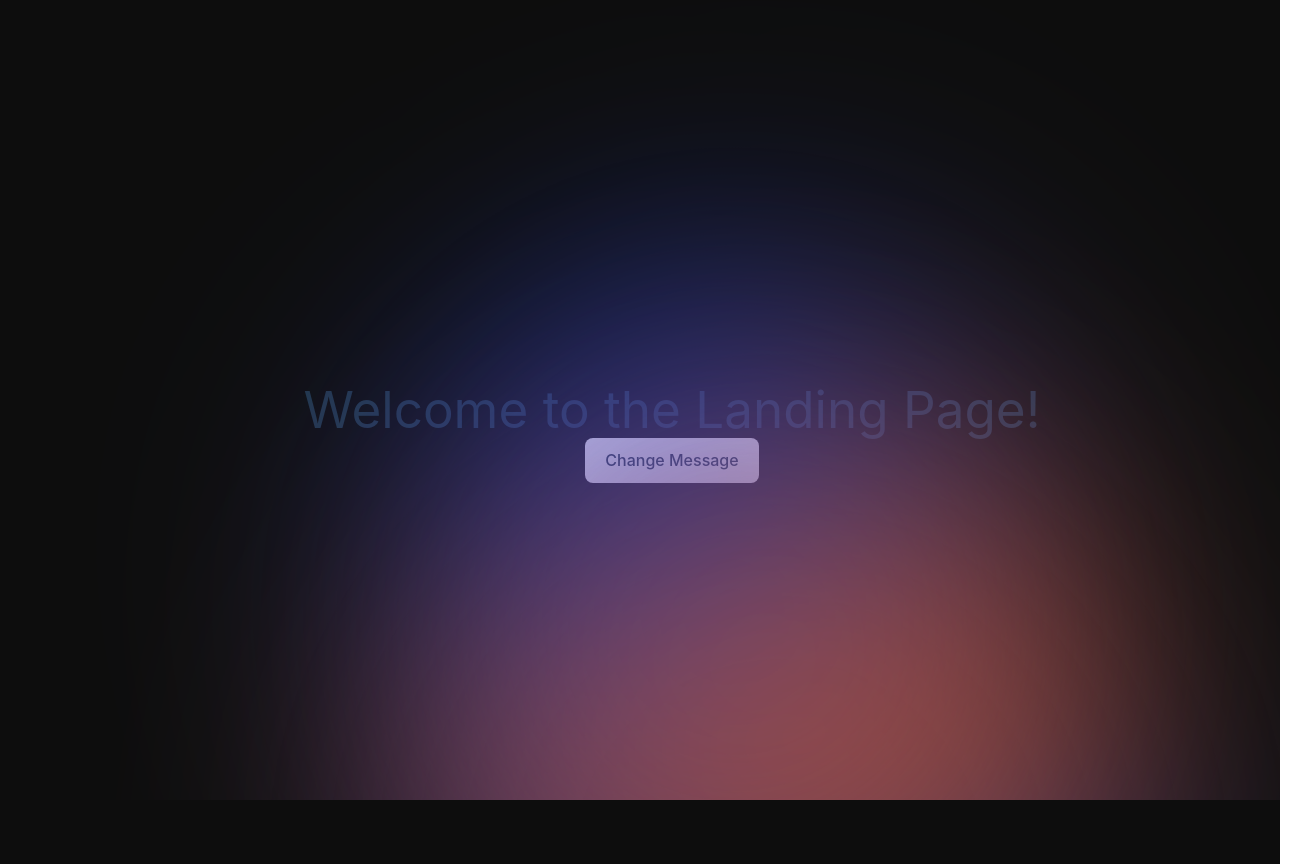
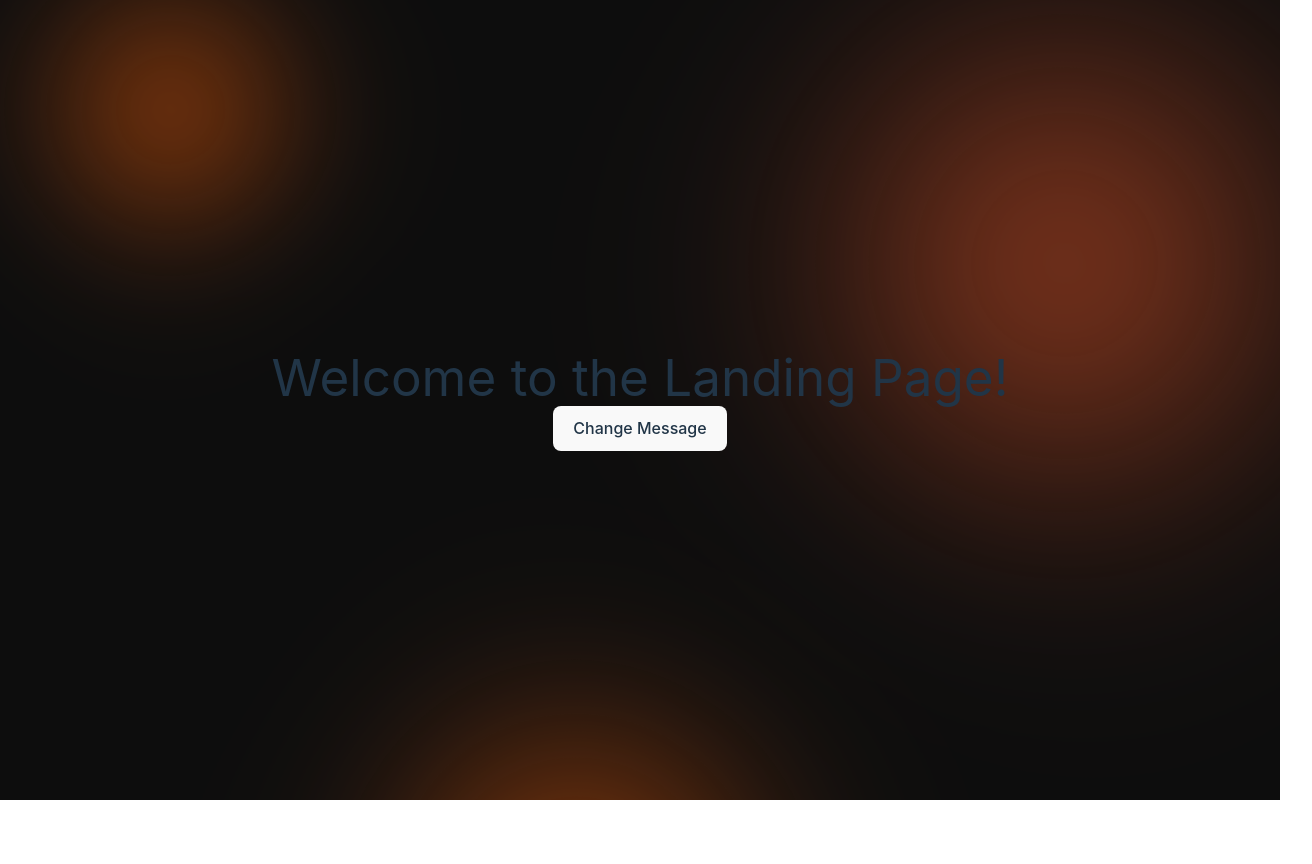
Before and after one commit to Nikhinrajkk/team-hack, a React (Vite) app: page / in a window 1280 px wide. Shown: the whole page, 1312 px wide, since content can reach past the window. After the commit the page ends 800 px from the top, so only its background shows below. Built offline with nearby package versions, Linux system fonts and the light colour scheme.

Commit message:
Update ball animations and layout positioning for improved visual effects

```diff
--- a/src/index.css
+++ b/src/index.css
@@ -119,14 +119,14 @@ body {
 
 .ball {
   --delay: 0s;
-  --size: 0.4;
-  --speed: 20s;
+  --size: 0.1;
+  --speed: 40s;
 
   aspect-ratio: 1;
-  width: calc(150% * var(--size));
+  width: 200px;
 
-  background: linear-gradient(259.53deg, #0a3fff 6.53%, #f55f0a 95.34%);
-  filter: blur(10vw);
+  background: linear-gradient(259.53deg, #f55f0a 6.53%, #f55f0a 95.34%);
+  filter: blur(6vw);
 
   border-radius: 50%;
 
@@ -142,12 +142,37 @@ body {
 }
 
 .ball1 {
-  --delay: -10s;
-  --size: 0.3;
-  --speed: 15s aspect-ratio: 1;
-  width: calc(150% * var(--size));
+  --delay1: -10s;
+  --size1: 0.12;
+  --speed1: 45s;
+  aspect-ratio: 1;
+  width: 300px;
 
-  background: linear-gradient(259.53deg, #0a3fff 6.53%, #f55f0a 95.34%);
+  background: linear-gradient(259.53deg, #f55f0a 6.53%, #f55f0a 95.34%);
+  filter: blur(8vw);
+
+  border-radius: 50%;
+
+  position: absolute;
+  top: 0;
+  left: 0;
+
+  animation: loop var(--speed1) infinite linear;
+  animation-delay: var(--delay1);
+  transform-origin: 50% 150%;
+
+  opacity: 0.6;
+}
+
+.ball2 {
+  --delay2: -12s;
+  --size2: 0.18;
+  --speed2: 50s;
+
+  aspect-ratio: 1;
+  width: 400px;
+
+  background: linear-gradient(259.53deg, #de5327 6.53%, #de5327 95.34%);
   filter: blur(10vw);
 
   border-radius: 50%;
@@ -156,33 +181,9 @@ body {
   top: 0;
   left: 0;
 
-  animation: loop var(--speed) infinite linear;
-  animation-delay: var(--delay);
-  transform-origin: 50% 50%;
-
-  opacity: 0.6;
-}
-
-.ball2 {
-  --delay: -12s;
-  --size: 0.35;
-  --speed: 25s;
-
-  aspect-ratio: 1;
-  width: calc(150% * var(--size));
-
-  background: linear-gradient(259.53deg, #0a3fff 6.53%, #f55f0a 95.34%);
-  filter: blur(10vw);
-
-  border-radius: 50%;
-
-  position: absolute;
-  top: 0;
-  left: 0;
-
-  animation: loop var(--speed) infinite linear;
-  animation-delay: var(--delay);
-  transform-origin: 50% 50%;
+  animation: loop var(--speed2) infinite linear;
+  animation-delay: var(--delay2);
+  transform-origin: 150% 50%;
 
   opacity: 0.6;
 }
--- a/src/layout/layout.jsx
+++ b/src/layout/layout.jsx
@@ -2,13 +2,13 @@ import Landing from "../pages/login";
 
 const Layout = () => {
   return (
-    <div className="">
+    <div className="relative">
       <div className="glow-container">
         <div className="ball" />
         <div className="ball1"></div>
         <div className="ball2"></div>
       </div>
-      <div className="w-screen h-screen flex items-center justify-center z-10">
+      <div className="w-screen h-screen flex items-center justify-center z-10 fixed top-0 left-0">
         <Landing />
       </div>
     </div>
```
